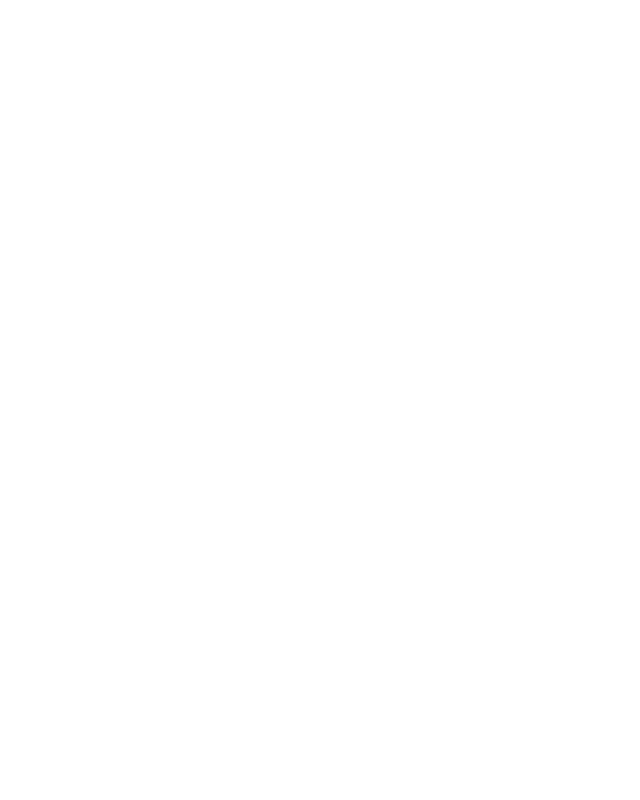
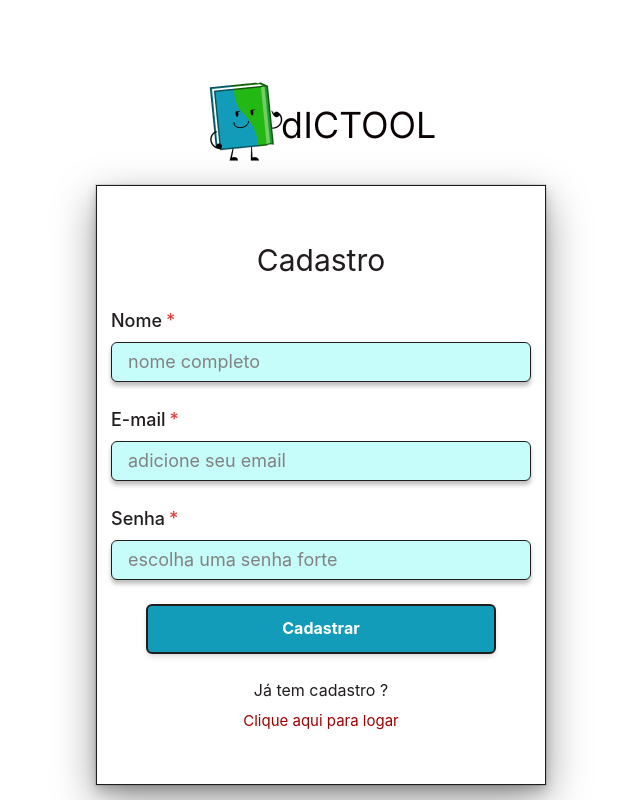
Before and after one commit to zecart22/frontendfreedict, a React (Create React App) app in the folder frontendfreedict/: page /signup in a window 1280 px wide. Shown: the whole page, without its empty margins (319-959 px from the left). Built offline with nearby package versions, Linux system fonts and the light colour scheme.

Commit message:
feat/signup form

```diff
--- /dev/null
+++ b/frontendfreedict/src/components/Forms/SignUpForm/index.tsx
@@ -0,0 +1,131 @@
+import { VStack, Text, Button, useToast, Center } from "@chakra-ui/react";
+import { Link } from "react-router-dom";
+import { Input } from "../../Input";
+import { useForm } from "react-hook-form";
+import * as yup from "yup";
+import { yupResolver } from "@hookform/resolvers/yup";
+import { useHistory } from "react-router-dom";
+
+import { api } from "../../../services";
+
+interface SignUpDataProps {
+  name: string;
+  email: string;
+  password: string;
+  type: string;
+  adress: string;
+}
+
+const signupSchema = yup.object().shape({
+  name: yup.string().required("Nome obrigatório"),
+  email: yup
+    .string()
+    .required("Email obrigatório")
+    .email("Digite um email válido"),
+  password: yup.string().required("Senha obrigatória"),
+});
+
+export const SignupForm = () => {
+  const history = useHistory();
+
+  const {
+    formState: { errors },
+    register,
+    handleSubmit,
+  } = useForm<SignUpDataProps>({
+    resolver: yupResolver(signupSchema),
+  });
+
+  const toast = useToast();
+
+  /*  função para cadastro */
+
+  /* const handleSignup = (data: SignUpDataProps) => {
+    api
+      .post("/users", data)
+      .then((response) => {
+        console.log(response);
+        toast({
+          position: "top",
+          title: "Yes...!",
+          description: "Cadastro feito com sucesso",
+          status: "success",
+          duration: 2000,
+          isClosable: true,
+        });
+        history.push("/");
+      })
+      .catch((err) => {
+        console.log(err);
+      });
+  }; */
+
+  return (
+    <Center
+      _hover={{
+        transform: "translateY(-2px)",
+      }}
+      transition="border 0.2s, ease 0s, transform 0.2s"
+      w={["230px", "450px"]}
+      h={"600px"}
+      border={"1px"}
+      borderColor={"theme.grafit"}
+      boxShadow={"dark-lg"}
+      bg={"theme.white"}
+      justifyContent={"center"}
+      color={"theme.grafit"}
+    >
+      <VStack spacing={6}>
+        <Text fontSize={30}>Cadastro</Text>
+
+        <Input
+          placeholder={"nome completo"}
+          {...register("name")}
+          label="Nome"
+          error={errors.name}
+          {...register("name")}
+        />
+
+        <Input
+          placeholder={"adicione seu email"}
+          {...register("email")}
+          type={"email"}
+          label="E-mail"
+          error={errors.email}
+        />
+
+        <Input
+          placeholder={"escolha uma senha forte"}
+          type="password"
+          {...register("password")}
+          label="Senha"
+          error={errors.password}
+        />
+
+        <Button
+          w={["200px", "350px"]}
+          color={"theme.white"}
+          bg={"theme.green"}
+          fontWeight={"bold"}
+          h={"50px"}
+          border={"2px"}
+          borderColor={"theme.grafit"}
+          boxShadow={"md"}
+          type={"submit"}
+          /*  onClick={handleSubmit(handleSignup as any)} */
+        >
+          Cadastrar
+        </Button>
+
+        <VStack>
+          <Text>Já tem cadastro ?</Text>
+          <Link to={"/"}>
+            <Text fontSize={15} color={"theme.red"}>
+              Clique aqui para logar
+            </Text>
+          </Link>
+        </VStack>
+      </VStack>
+    </Center>
+  );
+};
--- a/frontendfreedict/src/pages/Signup/index.tsx
+++ b/frontendfreedict/src/pages/Signup/index.tsx
@@ -1,7 +1,16 @@
+import { Center, Image, VStack } from "@chakra-ui/react";
+import logo from "../../assets/img/logo.png";
+import { SignupForm } from "../../components/Forms/SignUpForm";
+
 export const Signup = () => {
   return (
     <>
-      <h1>Cadastro</h1>
+      <Center mt={20}>
+        <VStack spacing={5}>
+          <Image src={logo} alt={"logo"} />
+          <SignupForm />
+        </VStack>
+      </Center>
     </>
   );
 };
--- a/frontendfreedict/src/routes/index.tsx
+++ b/frontendfreedict/src/routes/index.tsx
@@ -8,8 +8,8 @@
   return (
     <Switch>
       <Route exact path="/" component={Login} />
-      <Route exact path="signup" component={Signup} />
-      <Route exact path="dashboard" component={DashBoard} />
+      <Route exact path="/signup" component={Signup} />
+      <Route exact path="/dashboard" component={DashBoard} />
     </Switch>
   );
 };
```
